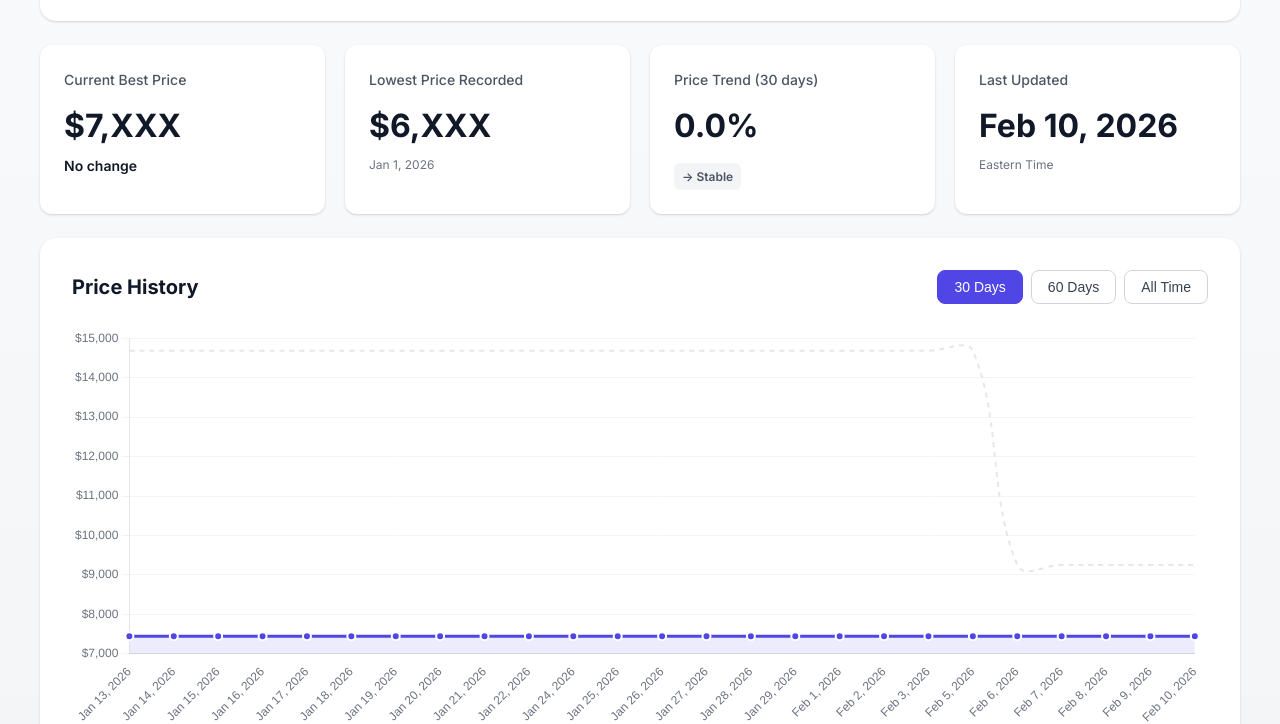
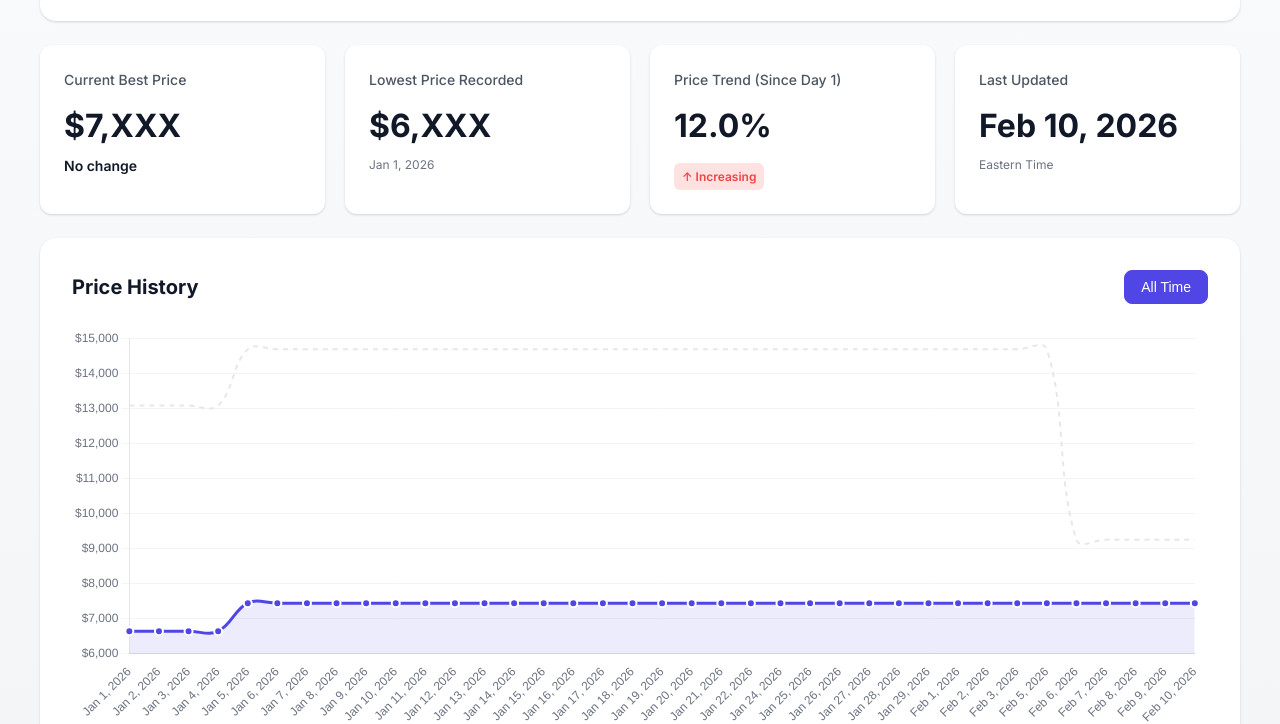
Before and after one commit to tange116/ResortPriceMonitor, a plain HTML site: page PriceMonitorFrontend/index.html in a window 1280 px wide. Shown: the part 85-809 px from the top of the page. Drawn offline with nearby package versions, Linux system fonts and the light colour scheme.

Commit message:
Update price history view

```diff
--- a/PriceMonitorFrontend/app.js
+++ b/PriceMonitorFrontend/app.js
@@ -1,4 +1,5 @@
 const CONFIG = {
+    // Fetch from Vercel-hosted file (works with private repos)
     csvUrl: window.location.origin + '/history.csv',
 };
 
@@ -6,28 +7,33 @@ console.log('📊 Destination Price Monitor - Loading from Vercel');
 
 let priceData = [];
 let chart = null;
-let currentRange = 30;
+let currentRange = 'all';
 
 // Mask price: show only thousands and above, mask hundreds and below with X
 function maskPrice(price) {
     const numPrice = parseInt(price);
     if (isNaN(numPrice)) return '$0';
 
+    // Extract the thousand part (everything except last 3 digits)
     const thousandPart = Math.floor(numPrice / 1000);
     const remainderPart = numPrice % 1000;
 
+    // If no remainder, show the full thousands value
     if (remainderPart === 0) {
         return `$${(thousandPart * 1000).toLocaleString()}`;
     }
 
+    // Show thousands, mask the remainder with XXX
     return `$${thousandPart.toLocaleString()},XXX`;
 }
 
+// Initialize the app
 document.addEventListener('DOMContentLoaded', async () => {
     await loadPriceData();
     setupEventListeners();
 });
 
+// Fetch CSV data from GitHub via jsDelivr CDN
 async function loadPriceData() {
     const loadingOverlay = document.getElementById('loadingOverlay');
 
@@ -50,6 +56,7 @@ async function loadPriceData() {
             throw new Error('No price data found in CSV');
         }
 
+        // Update UI
         updateStats();
         createChart();
 
@@ -73,6 +80,7 @@ async function loadPriceData() {
     }
 }
 
+// Parse CSV text into array of objects
 function parseCSV(csvText) {
     const lines = csvText.trim().split('\n');
     if (lines.length < 2) return [];
@@ -89,6 +97,7 @@ function parseCSV(csvText) {
     }).filter(row => row.price_check_date);
 }
 
+// Update statistics cards
 function updateStats() {
     if (priceData.length === 0) return;
 
@@ -99,9 +108,11 @@ function updateStats() {
     const latest = sortedData[0];
     const previous = sortedData[1];
 
+    // Current Best Price
     const currentPrice = parseInt(latest.best_price);
     document.getElementById('currentPrice').textContent = maskPrice(currentPrice);
 
+    // Price Change
     if (previous) {
         const previousPrice = parseInt(previous.best_price);
         const change = currentPrice - previousPrice;
@@ -120,15 +131,16 @@ function updateStats() {
         }
     }
 
+    // Lowest Price
     const lowestEntry = priceData.reduce((min, entry) =>
         parseInt(entry.best_price) < parseInt(min.best_price) ? entry : min
     );
     document.getElementById('lowestPrice').textContent = maskPrice(lowestEntry.best_price);
     document.getElementById('lowestDate').textContent = formatDate(lowestEntry.price_check_date);
 
-    const last30Days = sortedData.slice(0, Math.min(30, sortedData.length));
-    if (last30Days.length > 1) {
-        const oldest = last30Days[last30Days.length - 1];
+    // Trend (since day 1)
+    if (sortedData.length > 1) {
+        const oldest = sortedData[sortedData.length - 1];
         const trendChange = currentPrice - parseInt(oldest.best_price);
         const trendPercent = ((trendChange / parseInt(oldest.best_price)) * 100).toFixed(1);
 
@@ -147,9 +159,11 @@ function updateStats() {
         }
     }
 
+    // Last Update
     document.getElementById('lastUpdate').textContent = formatDate(latest.price_check_date);
 }
 
+// Create price chart
 function createChart() {
     const ctx = document.getElementById('priceChart').getContext('2d');
 
@@ -260,6 +274,7 @@ function createChart() {
     });
 }
 
+// Get filtered data based on range
 function getFilteredData(days) {
     if (days === 'all') return priceData;
 
@@ -269,6 +284,7 @@ function getFilteredData(days) {
     return priceData.filter(d => new Date(d.price_check_date) >= cutoffDate);
 }
 
+// Setup event listeners
 function setupEventListeners() {
     document.querySelectorAll('.btn-control').forEach(btn => {
         btn.addEventListener('click', (e) => {
@@ -282,6 +298,7 @@ function setupEventListeners() {
     });
 }
 
+// Download CSV
 function downloadCSV() {
     const csvContent = convertToCSV(priceData);
     const blob = new Blob([csvContent], { type: 'text/csv' });
@@ -301,6 +318,7 @@ function convertToCSV(data) {
     return [headers, ...rows].join('\n');
 }
 
+// Format date for display
 function formatDate(dateString) {
     const date = new Date(dateString);
     return date.toLocaleDateString('en-US', {
--- a/PriceMonitorFrontend/index.html
+++ b/PriceMonitorFrontend/index.html
@@ -44,7 +44,7 @@
                 <div class="stat-date" id="lowestDate"></div>
             </div>
             <div class="stat-card">
-                <div class="stat-label">Price Trend (30 days)</div>
+                <div class="stat-label">Price Trend (Since Day 1)</div>
                 <div class="stat-value" id="trend">Loading...</div>
                 <div class="stat-indicator" id="trendIndicator"></div>
             </div>
@@ -60,9 +60,7 @@
             <div class="chart-header">
                 <h2>Price History</h2>
                 <div class="chart-controls">
-                    <button class="btn-control active" data-range="30">30 Days</button>
-                    <button class="btn-control" data-range="60">60 Days</button>
-                    <button class="btn-control" data-range="all">All Time</button>
+                    <button class="btn-control active" data-range="all">All Time</button>
                 </div>
             </div>
             <div class="chart-wrapper">
```
